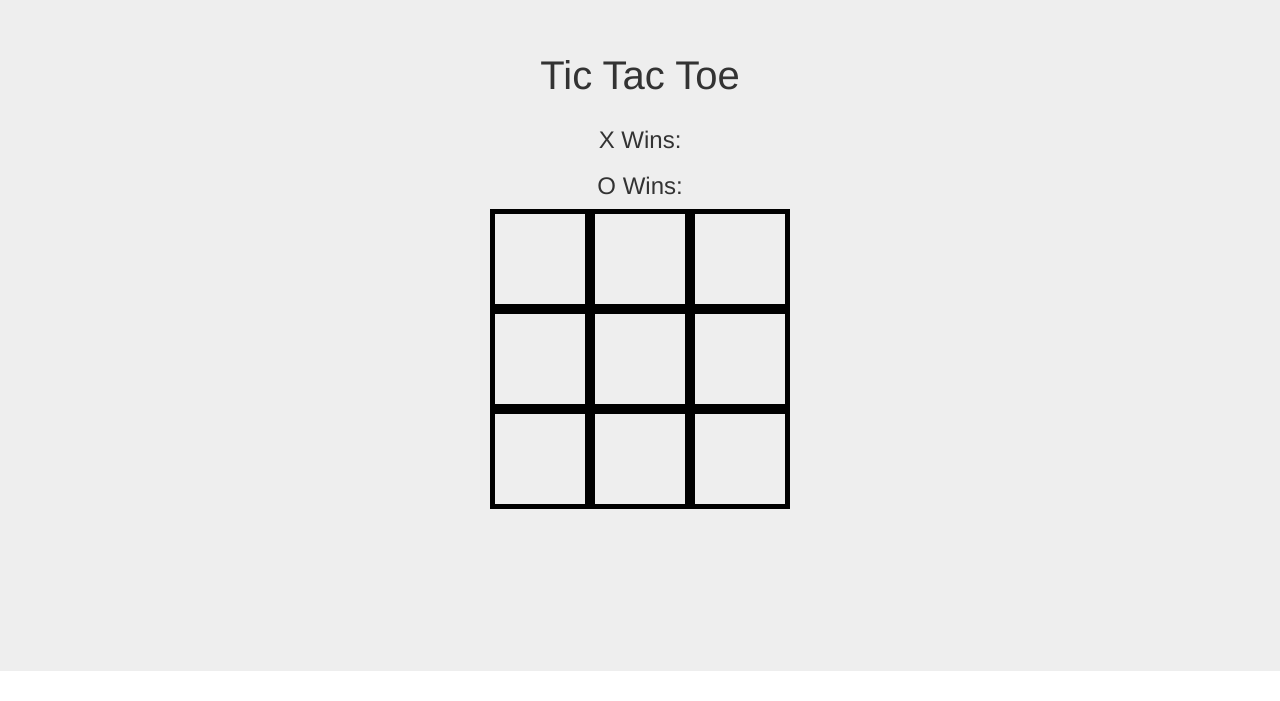
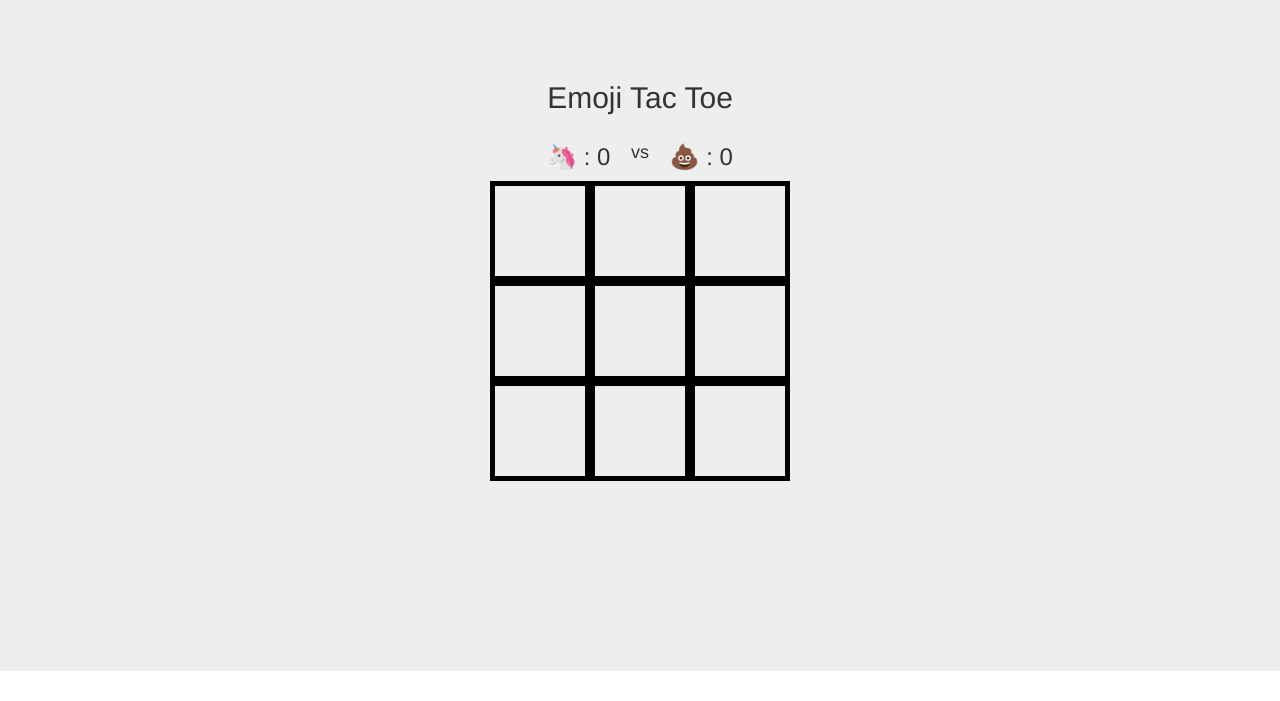
Before and after one commit to brandnpatterson/emoji-tac-toe, a website built with webpack: page src/index.html in a window 1280 px wide. Shown: the part 129-830 px from the top of the page. Built offline with nearby package versions, Linux system fonts and the light colour scheme.

Commit message:
new remote

```diff
--- a/src/index.html
+++ b/src/index.html
@@ -1,21 +1,25 @@
 <!DOCTYPE html>
-<html>
+<html lang="en">
   <head>
     <meta charset="utf-8">
     <meta name="viewport", content="width=device-width, initial-scale=1" />
     <meta http-equiv="x-ua-compatible", content="ie=edge" />
-    <title>Tic Tac Toe</title>
+    <link href="public/images/favicon.png" rel="icon" type="image/x-icon" />
     <link href="https://maxcdn.bootstrapcdn.com/bootswatch/3.3.7/spacelab/bootstrap.min.css" rel="stylesheet" integrity="sha384-L/tgI3wSsbb3f/nW9V6Yqlaw3Gj7mpE56LWrhew/c8MIhAYWZ/FNirA64AVkB5pI" crossorigin="anonymous">
     <link rel="stylesheet" href="src/style.css">
+    <title>Emoji Tac Toe</title>
   </head>
   <body>
     <div class="board-container jumbotron">
-      <div class="scoreboard">
-        <div class="board-title">
-          <h2>Tic Tac Toe</h2>
+      <div class="scoreboard-container">
+        <div class="scoreboard-title">
+          <h2>Emoji Tac Toe</h2>
         </div>
-        <h3 class="x-wins">X Wins: </h3>
-        <h3 class="o-wins">O Wins: </h3>
+        <div class="scoreboard">
+          <h3 class="x-wins"></h3>
+          <h4>vs</h4>
+          <h3 class="o-wins"></h3>
+        </div>
       </div>
       <div class="board">
         <div class="cell" data-clicked="false"></div>
--- a/src/js/app.js
+++ b/src/js/app.js
@@ -1,17 +1,17 @@
 /**
- * Tic Tac Toe Game
+ * Emoji Tac Toe Game
 **/
 
 import { forEach, match, sort, winningCombos } from './utils';
 
 const players = [
   {
-    value: 'X',
+    value: '🦄',
     DOMwins: document.querySelector('.x-wins'),
     wins: []
   },
   {
-    value: 'O',
+    value: '💩',
     DOMwins: document.querySelector('.o-wins'),
     wins: []
   }
@@ -28,6 +28,9 @@ const game = {
       this.board.push('');
       value.innerHTML = this.board[index];
       value.dataset['clicked'] = 'false';
+    });
+    players.map((player) => {
+      player.DOMwins.innerHTML = `${player.value} : ${player.wins.length}`;
     });
   }
 };
@@ -57,11 +60,11 @@ game.DOMboard.addEventListener('click', (e) => {
     switchTurn();
     alert(`${game.turn.value} Wins!`);
     game.turn.wins.push('win');
-    game.turn.DOMwins.innerHTML = `${game.turn.value} Wins: ${game.turn.wins.length}`;
+    game.turn.DOMwins.innerHTML = `${game.turn.value} : ${game.turn.wins.length}`;
     game.newGame();
   } else if (board.every(isNotEmptyString)) {
     switchTurn();
-    alert(`Cat Gotcha!`);
+    alert('😸 Wins!');
     game.newGame();
   }
 });
--- a/src/style.css
+++ b/src/style.css
@@ -1,5 +1,6 @@
 body {
   font-family: 'Helvetica';
+  width: 100vw;
 }
 .board-container {
   display: flex;
@@ -24,6 +25,7 @@ body {
 }
 .board-title h2 {
   font-size: 40px;
+  margin: 0;
 }
 .cell {
   border: 5px solid black;
@@ -39,5 +41,12 @@ body {
   background-color: lightgray;
 }
 .scoreboard {
-  text-align: center;
+  display: flex;
+  flex-direction: row;
+  align-items: center;
+  justify-content: space-between;
 }
+
+.scoreboard h3:nth-child(2) {
+  color: blue;
+}
```
Also changed, not shown: index.html (+1 -1 lines), package.json (+4 -4 lines), public/bundle.js (+9 -6 lines).
